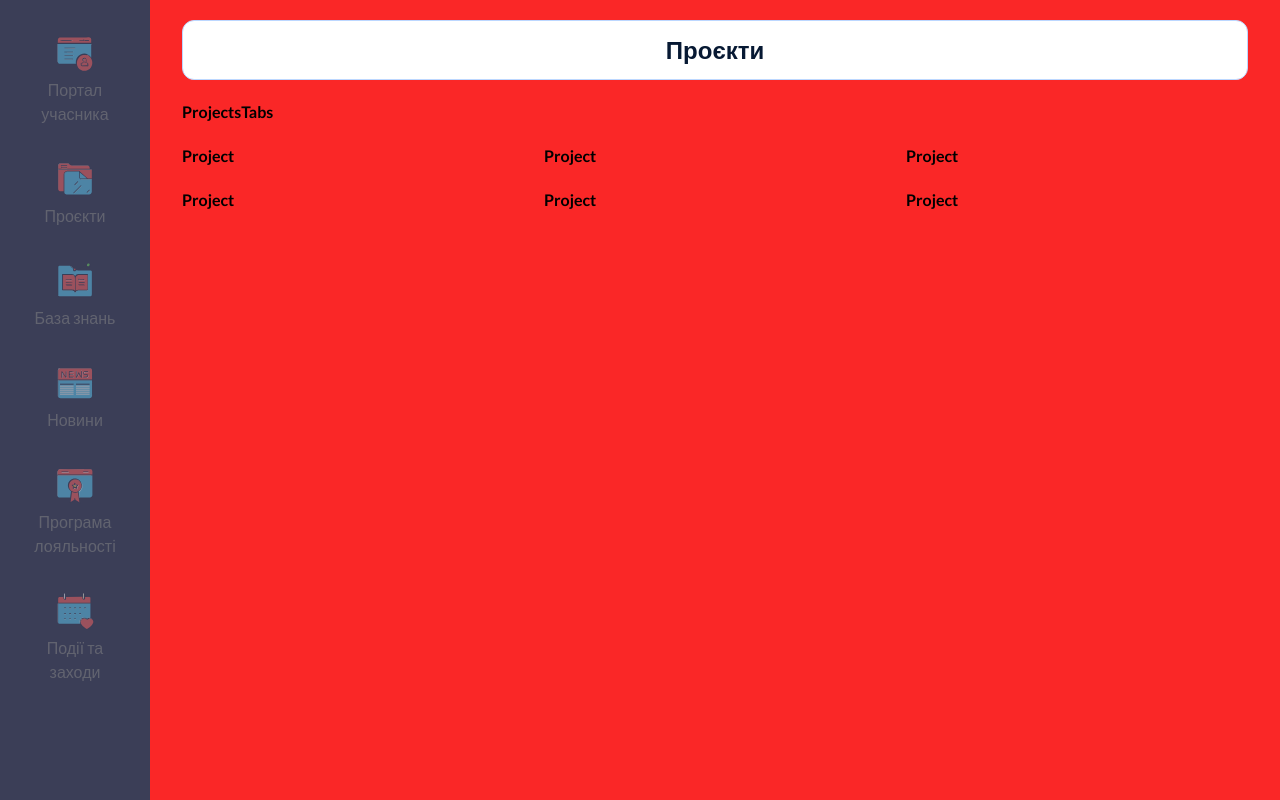
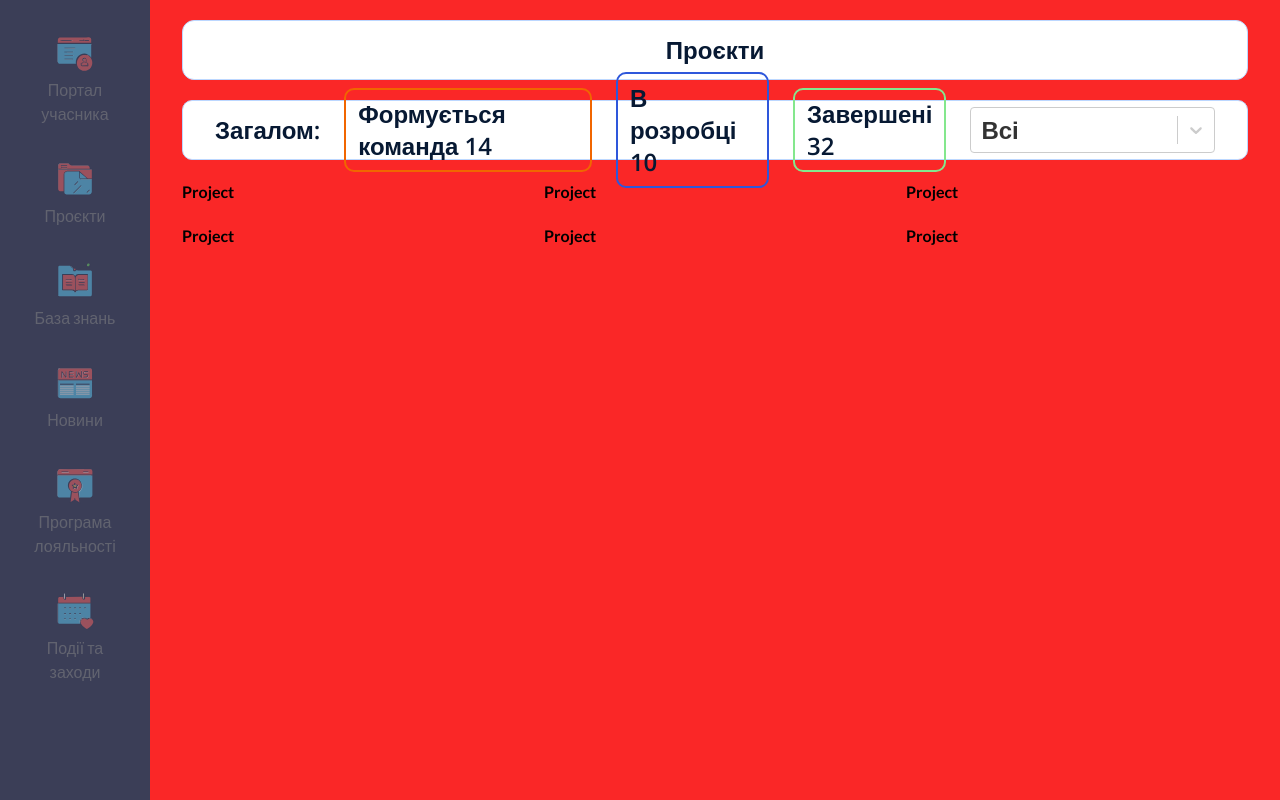
Before and after one commit to baza-trainee/baza-crm-frontend, a React (Vite) app: page /crm/projects in a window 1280 px wide. Built offline with nearby package versions, Linux system fonts and the light colour scheme.

Commit message:
Add ProjectsTabs

```diff
--- a/package.json
+++ b/package.json
@@ -19,14 +19,16 @@
   "dependencies": {
     "@reduxjs/toolkit": "^2.2.5",
     "@tanstack/react-query": "^5.40.0",
+    "@types/react-select": "^5.0.1",
     "axios": "^1.7.2",
-    "lucide": "^0.383.0",
+    "lucide-react": "^0.408.0",
     "react": "^18.2.0",
     "react-dom": "^18.2.0",
     "react-hook-form": "^7.52.1",
     "react-modal": "^3.16.1",
     "react-redux": "^9.1.2",
     "react-router-dom": "^6.23.1",
+    "react-select": "^5.8.0",
     "react-toastify": "^10.0.5",
     "swiper": "^11.1.4"
   },
--- a/src/components/Projects/ProjectsTabs.tsx
+++ b/src/components/Projects/ProjectsTabs.tsx
@@ -1,7 +1,61 @@
-const ProjectsTabs = () => {
+import Select, { OptionProps } from 'react-select';
+import { Square, SquareCheckBig } from 'lucide-react';
+import { useState } from 'react';
+
+interface OptionType {
+  value: string;
+  label: string;
+}
+
+const options: OptionType[] = [
+  { value: 'all', label: 'Всі' },
+  { value: 'team', label: 'Формується команда' },
+  { value: 'development', label: 'В розробці' },
+  { value: 'completed', label: 'Завершені' },
+];
+
+const CustomOption = (props: OptionProps<OptionType>) => (
+  <div
+    {...props.innerProps}
+    className="flex items-center p-2 cursor-pointer hover:bg-gray-100"
+  >
+    <span className="mr-2">
+      {props.isSelected ? (
+        <SquareCheckBig size={20} stroke="#1E70EB" />
+      ) : (
+        <Square size={20} stroke="#1E70EB" />
+      )}
+    </span>
+    {props.label}
+  </div>
+);
+
+const ProjectsTabs: React.FC = () => {
+  const tabs = [14, 10, 32];
+  const [selectedOption, setSelectedOption] = useState(options[0]);
+
   return (
-    <div>
-      <h1>ProjectsTabs</h1>
+    <div className="h-[60px] flex items-center text-2xl font-bold text-text-black bg-white rounded-[10px] border-card-border border px-8 gap-6">
+      <span>Загалом:</span>
+      <div className="px-3 py-2 border-2 rounded-[10px] border-orange">
+        {options[1].label} {tabs[0]}
+      </div>
+      <div className="px-3 py-2 border-2 rounded-[10px] border-light-blue">
+        {options[2].label} {tabs[1]}
+      </div>
+      <div className="px-3 py-2 border-2 rounded-[10px] border-light-green">
+        {options[3].label} {tabs[2]}
+      </div>
+      <Select
+        options={options}
+        onChange={(option) => setSelectedOption(option as OptionType)}
+        value={selectedOption}
+        components={{
+          Option: CustomOption,
+        }}
+        className="w-80 "
+        classNamePrefix="react-select"
+      />
     </div>
   );
 };
--- a/tailwind.config.js
+++ b/tailwind.config.js
@@ -27,6 +27,7 @@ export default {
         'primary-blue': '#1e70eb',
         'active-blue': '#4285f4',
         'disabled-blue': '#2a4875',
+        'light-blue': '#2e57db',
         'card-background': '#2f4865',
         'normal-ui': '#91a2b6',
         'hover-blue': '#a1caff',
@@ -40,7 +41,8 @@ export default {
         'disabled-gray': '#888',
         'hover-gray': '#788aa0',
         'light-gray': '#ccc',
-        'input-gray': '#ccc',
+        orange: '#f16600',
+        'light-green': '#84e78d',
       },
     },
     screens: {
```
Also changed, not shown: 1 other file (tests, documents, lock files or other folders).
